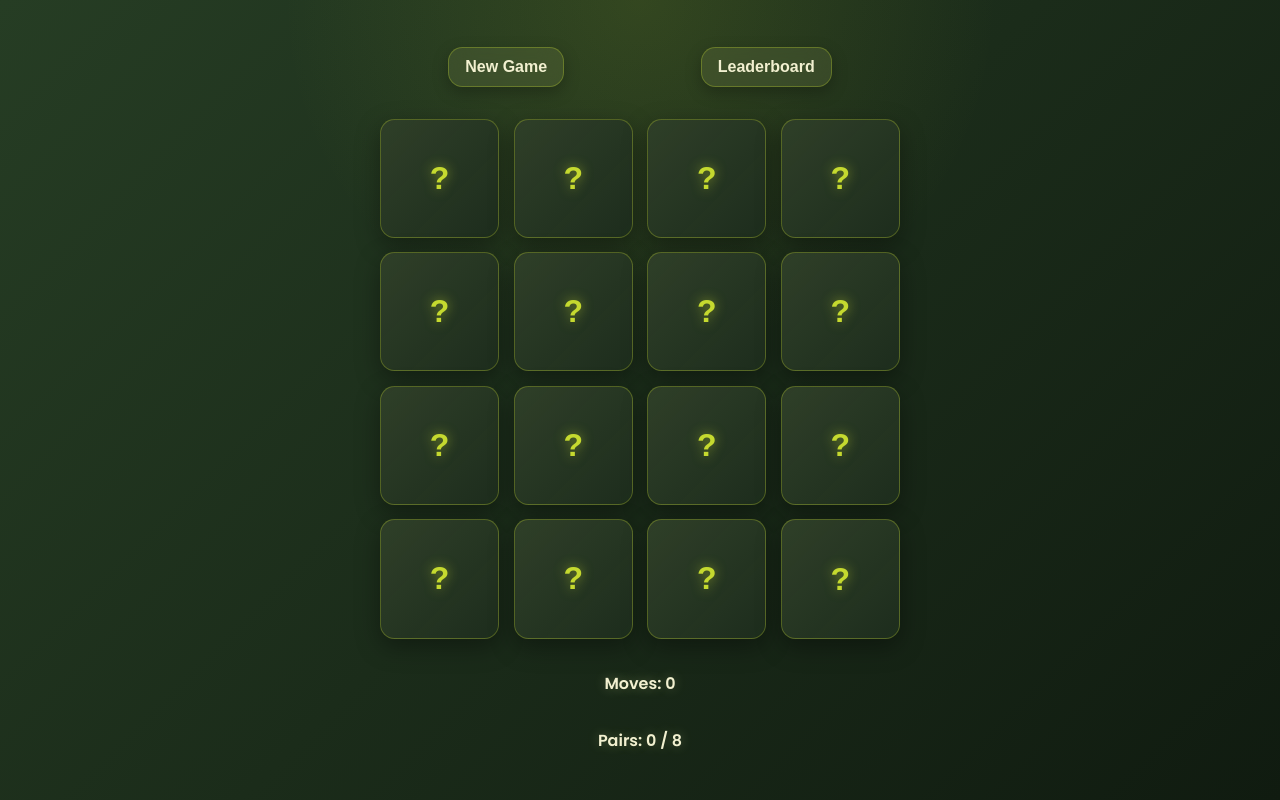
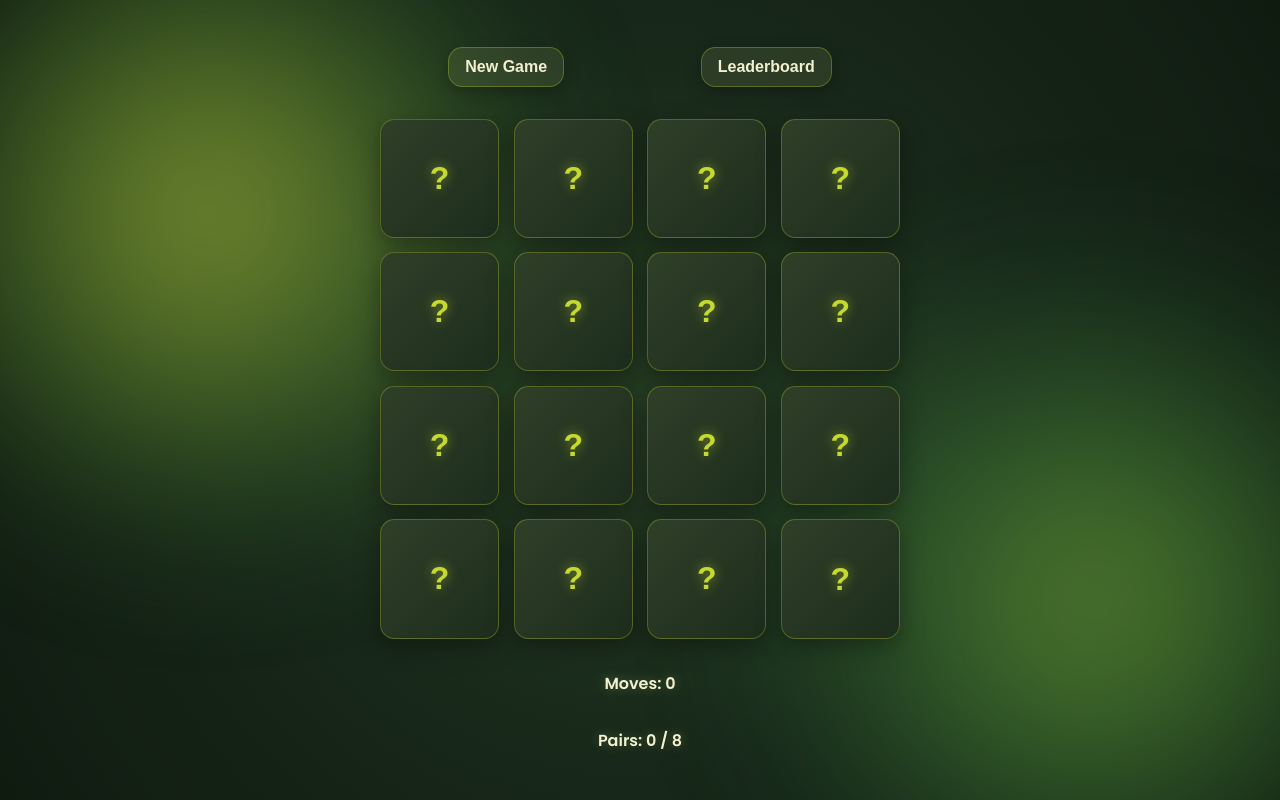
Before and after one commit to snischuk/memory-game, a website built with Vite: page index.html in a window 1280 px wide. Built offline with nearby package versions, Linux system fonts and the light colour scheme.

Commit message:
style: add background animation

```diff
--- a/src/styles.css
+++ b/src/styles.css
@@ -43,6 +43,7 @@
 }
 
 body {
+  position: relative;
   min-height: 100dvh;
   padding: var(--page-padding);
   display: flex;
@@ -50,14 +51,100 @@ body {
   align-items: center;
   justify-content: center;
   gap: var(--layout-gap);
-  background:
-    radial-gradient(circle at top, rgb(197 217 47 / 12%), transparent 35%),
-    linear-gradient(
-      135deg,
-      var(--color-background),
-      var(--color-background-dark)
-    );
+  overflow: hidden;
+  background: radial-gradient(
+    circle at center,
+    #263d24 0%,
+    #172719 50%,
+    #101b10 100%
+  );
   font-family: 'Poppins', sans-serif;
+}
+
+body::before,
+body::after {
+  content: '';
+  position: fixed;
+
+  width: 55vw;
+  height: 55vw;
+  max-width: 40rem;
+  max-height: 40rem;
+
+  border-radius: 50%;
+
+  pointer-events: none;
+  z-index: 0;
+
+  filter: blur(4rem);
+
+  opacity: 0.75;
+}
+
+body::before {
+  top: -20%;
+  left: -15%;
+
+  background: radial-gradient(
+    circle,
+    rgb(210 235 70 / 75%) 0%,
+    rgb(150 205 60 / 45%) 35%,
+    rgb(70 140 70 / 20%) 60%,
+    transparent 75%
+  );
+
+  animation: smoke-top-left 14s ease-in-out infinite alternate;
+}
+
+body::after {
+  right: -15%;
+  bottom: -20%;
+
+  background: radial-gradient(
+    circle,
+    rgb(150 215 70 / 70%) 0%,
+    rgb(90 175 70 / 45%) 35%,
+    rgb(50 120 70 / 20%) 60%,
+    transparent 75%
+  );
+
+  animation: smoke-bottom-right 18s ease-in-out infinite alternate;
+}
+
+.header,
+.game-board,
+.counter,
+.modal {
+  position: relative;
+  z-index: 1;
+}
+
+@keyframes smoke-top-left {
+  0% {
+    transform: translate3d(0, 0, 0) scale(0.9);
+  }
+
+  50% {
+    transform: translate3d(15%, 10%, 0) scale(1.15);
+  }
+
+  100% {
+    transform: translate3d(5%, 25%, 0) scale(1);
+  }
+}
+
+@keyframes smoke-bottom-right {
+  0% {
+    transform: translate3d(0, 0, 0) scale(1);
+  }
+
+  50% {
+    transform: translate3d(-15%, -10%, 0) scale(1.2);
+  }
+
+  100% {
+    transform: translate3d(-5%, -20%, 0) scale(0.95);
+  }
 }
 
 .header {
```
